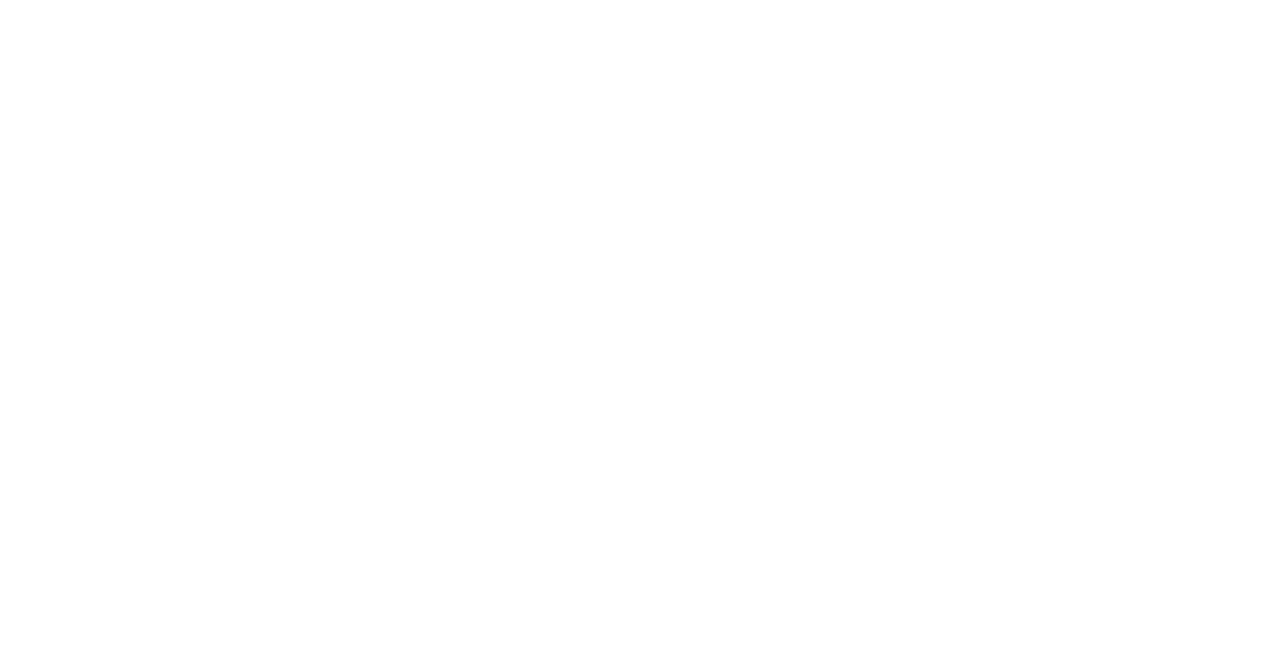
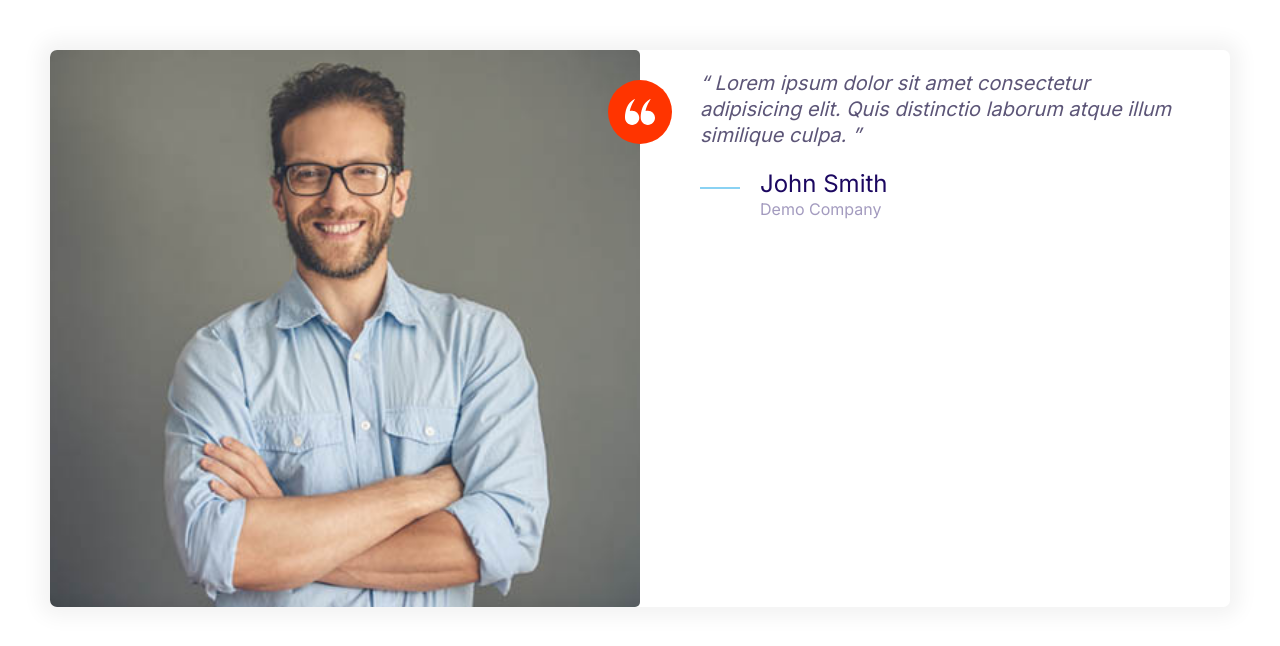
Before and after one commit to bakatsiasg/moshify-bakatsias, a plain HTML site: page index.html in a window 1280 px wide. Drawn offline with Linux system fonts and the light colour scheme.

Commit message:
Implemented the testimonial component

```diff
--- a/css/styles.css
+++ b/css/styles.css
@@ -166,8 +166,17 @@ a{
     height: 40px;
 }
 
+.icon--small{
+    width: 30px;
+    height: 30px;
+}
+
 .icon--primary{
     fill: var(--color-primary);
+}
+
+.icon--white{
+    fill: #fff;
 }
 
 .icon-container{
@@ -178,6 +187,10 @@ a{
     display: inline-flex;
     justify-content: center;
     align-items: center;
+}
+
+.icon-container--accent{
+    background: var(--color-accent);
 }
 
 @media screen and (min-width: 1024px){
@@ -462,3 +475,44 @@ background: #02cdf1;
         grid-template-columns: 1fr 1fr 1fr;
     }
 }
+
+
+/* Testimonials */
+.testimonial{
+    padding: 3rems;
+}
+
+.testimonial__image{
+    width: 100%;
+    position: relative;
+}
+
+.testimonial__image > img{
+    width: 100%;
+    height: 100%;
+    border-radius: 5px;
+    object-fit: cover;
+}
+
+.testimonial__image > .icon-container{
+    position: absolute;
+    top: 90%;
+    right: 32px;
+}
+
+@media screen and (min-width: 768px){
+    .testimonial .quote,
+    .testimonial .quote__author{
+        font-size: 2.4rems;
+    }
+
+    .testimonial .quote{
+        margin-left: 6rem;
+    }
+
+    .testimonial__image > .icon-container{
+        position: absolute;
+        top: 3rem;
+        right: -32px;
+    }
+}
--- a/index.html
+++ b/index.html
@@ -13,5 +13,36 @@
     <link rel="stylesheet" href="css/normalize.css" />
     <link rel="stylesheet" href="css/styles.css" />
   </head>
-  <body></body>
+  <body style="padding: 5rem">
+    <div class="card testimonial">
+      <div class="grid grid--1x2">
+        <div class="testimonial__image">
+          <img src="images/testimonial.jpg" alt="a happy, smiling customer" />
+          <span class="icon-container icon-container--accent">
+            <svg class="icon icon--white icon--small">
+              <use xlink:href="images/sprite.svg#quotes"></use>
+            </svg>
+          </span>
+        </div>
+        <blockquote class="quote">
+          <p class="quote__text">
+            Lorem ipsum dolor sit amet consectetur adipisicing elit. Quis distinctio laborum atque illum similique culpa.
+          </p>
+          <footer>
+            <div class="media">
+              <div class="media__image">
+                </svg><svg class="icon icon--primary quote__image">
+                    <use xlink:href="images/sprite.svg#line"></use>
+                </svg>
+              </div>
+              <div class="media__body">
+                <h3 class="media__title quote__author">John Smith</h3>
+                <p class="quote__organization">Demo Company</p>
+              </div>
+            </div>
+          </footer>
+        </blockquote>
+      </div>
+    </div>
+  </body>
 </html>
```
Also changed, not shown: components/testimonial.html (added, +30 -0 lines), images/testimonial.jpg (added).
